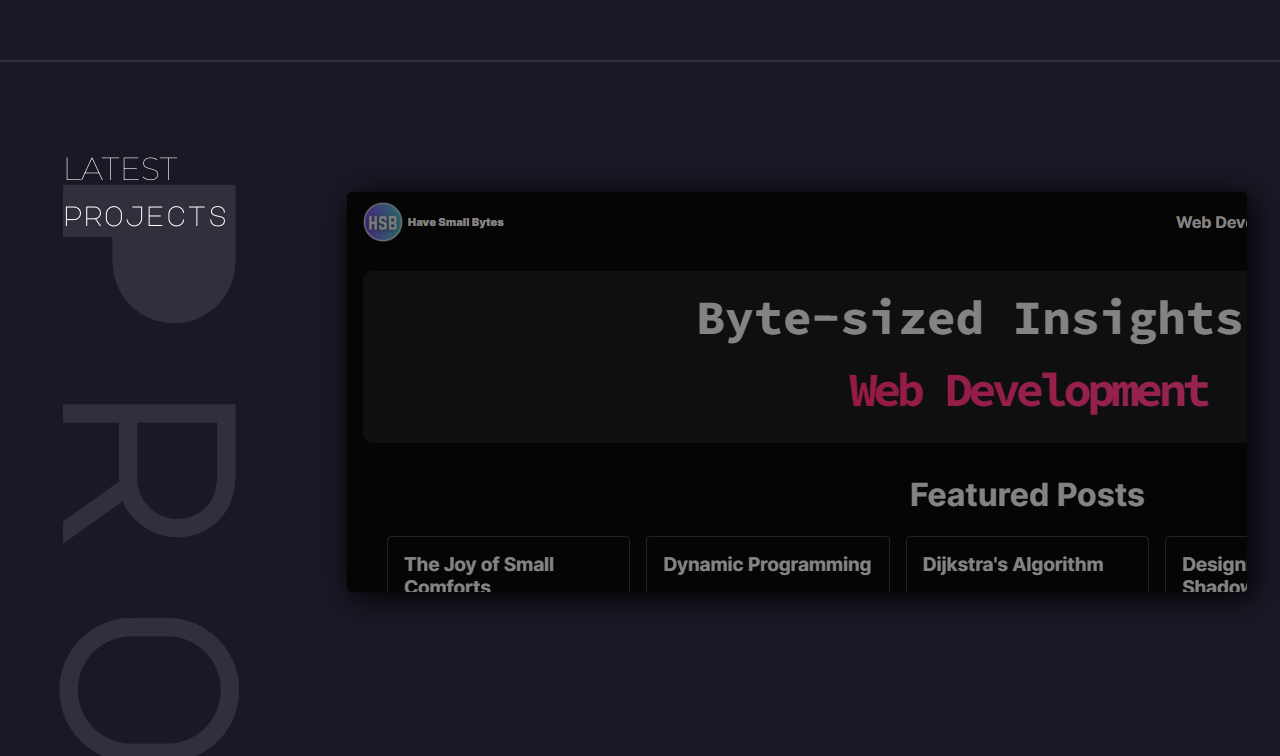
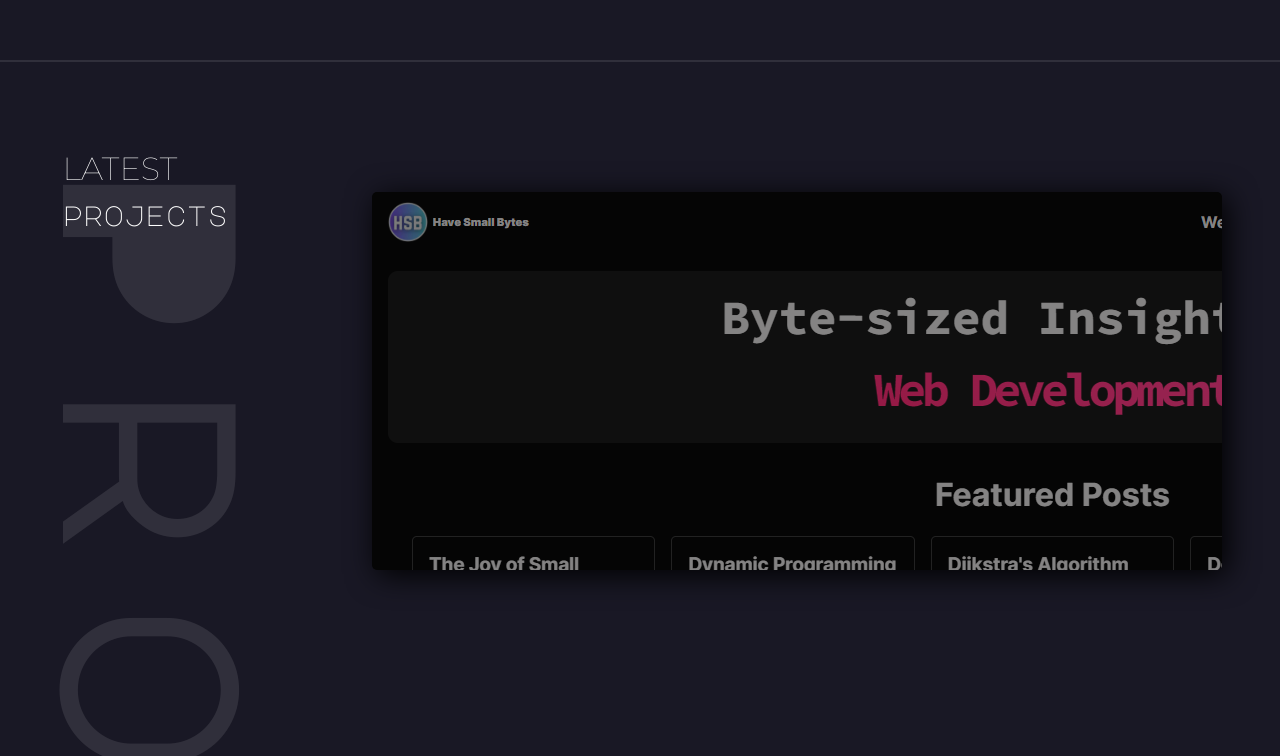
Before and after one commit to kartikth40/portfolio, a React (Create React App) app: page / in a window 1280 px wide. Shown: the part 1538-2294 px from the top of the page. Built offline with nearby package versions, Linux system fonts and the light colour scheme.

Commit message:
updated project card width for larger laptop screen issue

```diff
--- a/src/components/Project/styles.js
+++ b/src/components/Project/styles.js
@@ -3,7 +3,7 @@ import device from '../../juice/mediaQueries'
 
 const ProjectContainer = styled.div`
   margin: 1.5rem 0 10rem;
-  width: 900px;
+  width: 850px;
   border-radius: 5px;
   aspect-ratio: 9 / 4;
   position: relative;
```
